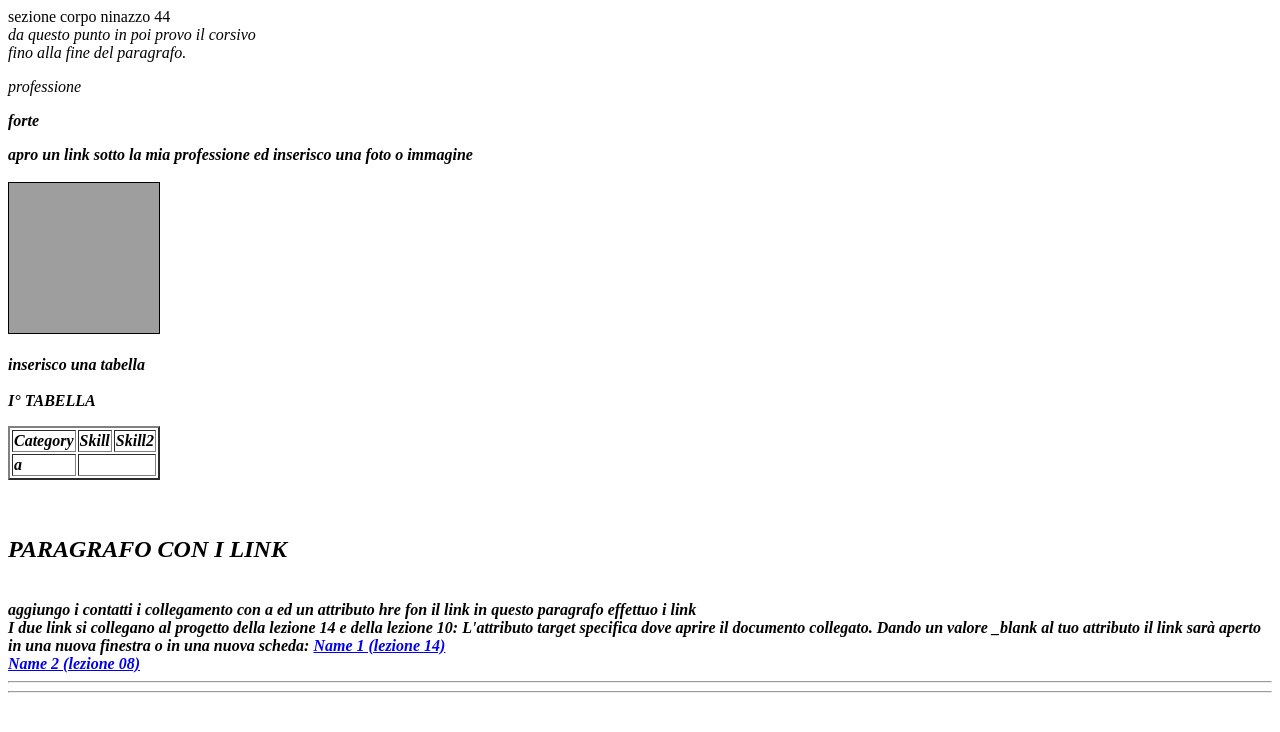
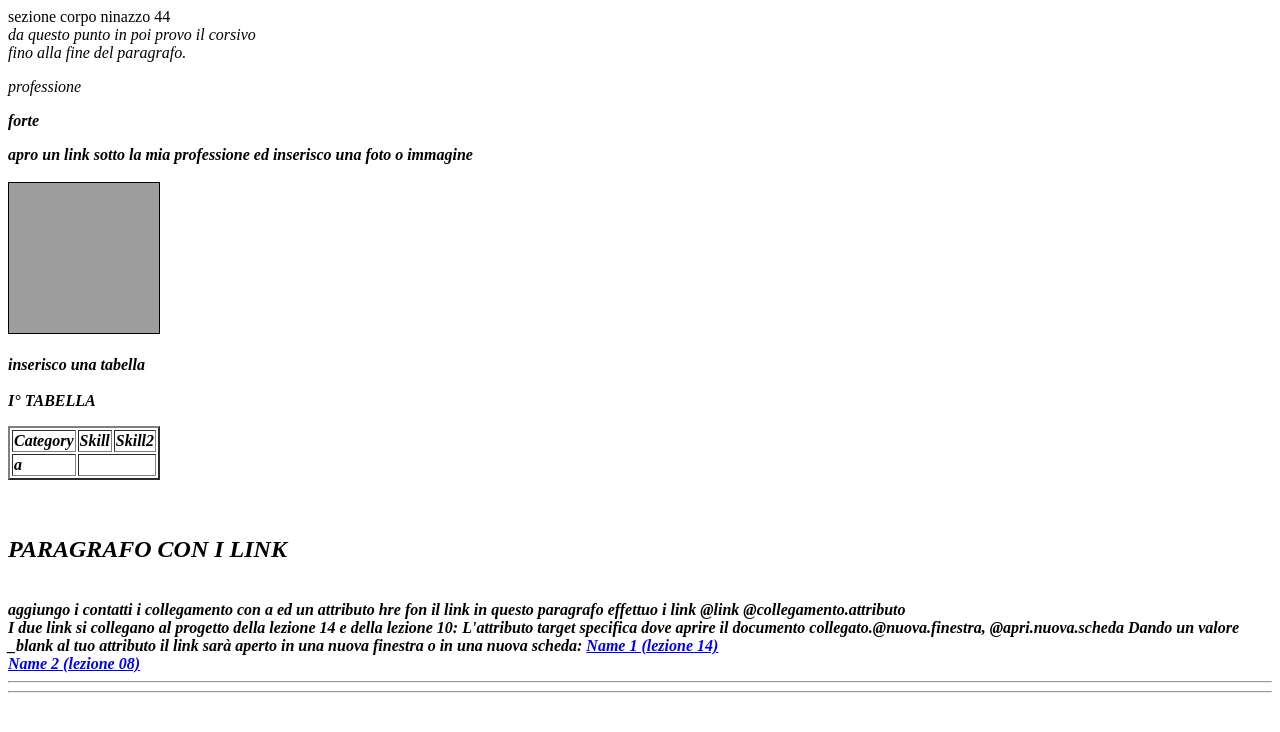
Before and after one commit to icivixwalter/HTML_GUIDA, a plain HTML site: page Lezione_16.01_Link.html in a window 1280 px wide. Drawn offline with Linux system fonts and the light colour scheme; grey boxes are pictures that could not be loaded.

Commit message:
LEZIONE 39

```diff
--- a/Lezione_16.01_Link.html
+++ b/Lezione_16.01_Link.html
@@ -59,12 +59,12 @@ I° TABELLA
 	<br>
 	aggiungo i contatti i collegamento con a ed un
 	attributo hre fon il link
-	in questo paragrafo effettuo i link
+	in questo paragrafo effettuo i link  @link  @collegamento.attributo
 	<br>
 
 	    <!-- collego alla lezione 14  --->
 	I due link si collegano al progetto della lezione 14 e della lezione 10:
-	L'attributo target specifica dove aprire il documento collegato.
+	L'attributo target specifica dove aprire il documento collegato.@nuova.finestra, @apri.nuova.scheda
 	Dando un  valore _blank al tuo attributo il link sarà aperto in una nuova finestra o in una nuova scheda:
 
 	<a href="Lezione_14.01_MySkill.html" target="_blanck"> Name 1 (lezione 14) </a>
```
Also changed, not shown: HTML_ESEMPIO_MultiLinee.html (+1 -1 lines), Lezione_15_table.html (+1 -1 lines), PROGETTO_COMPLETO.html (+1 -1 lines), 1 other file.
